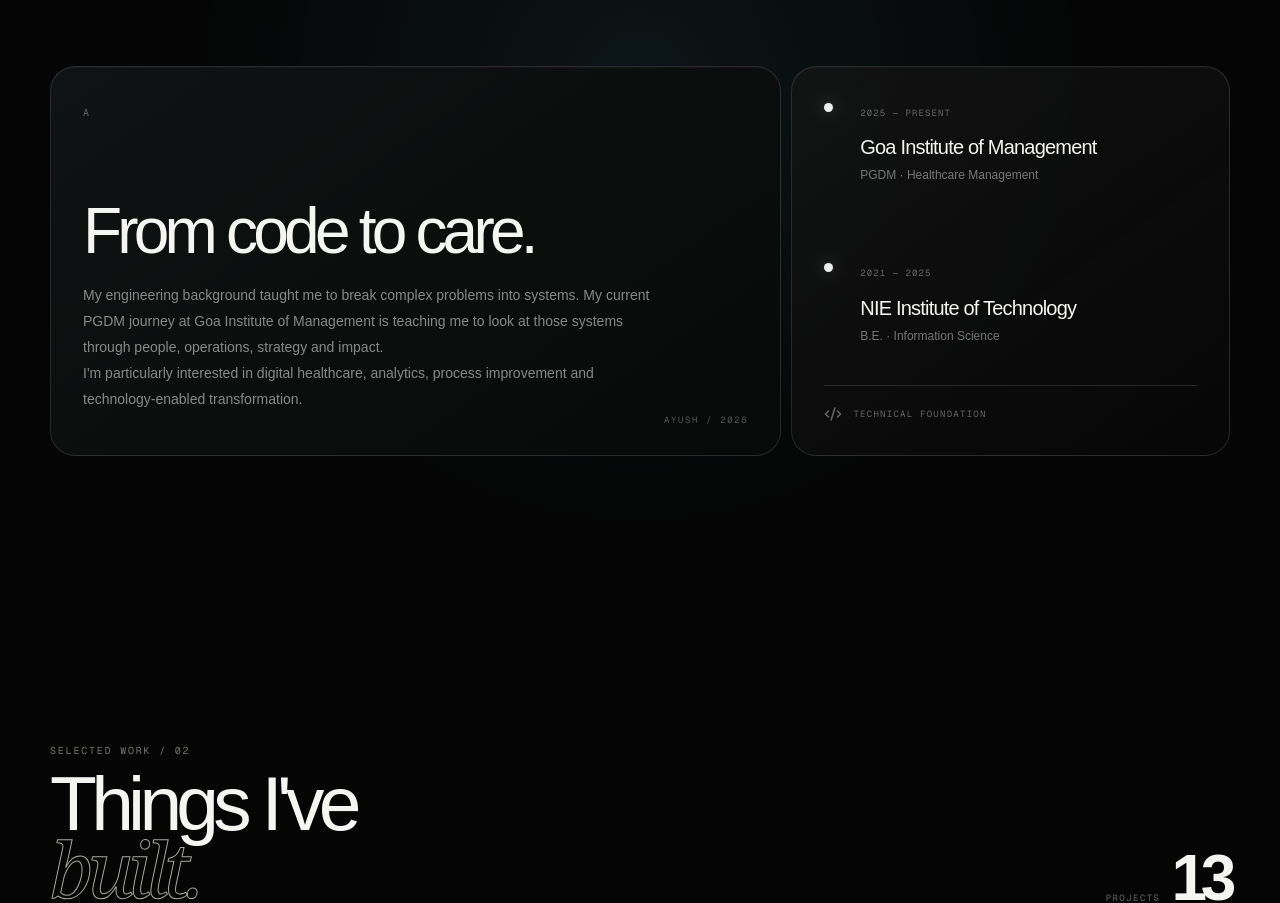
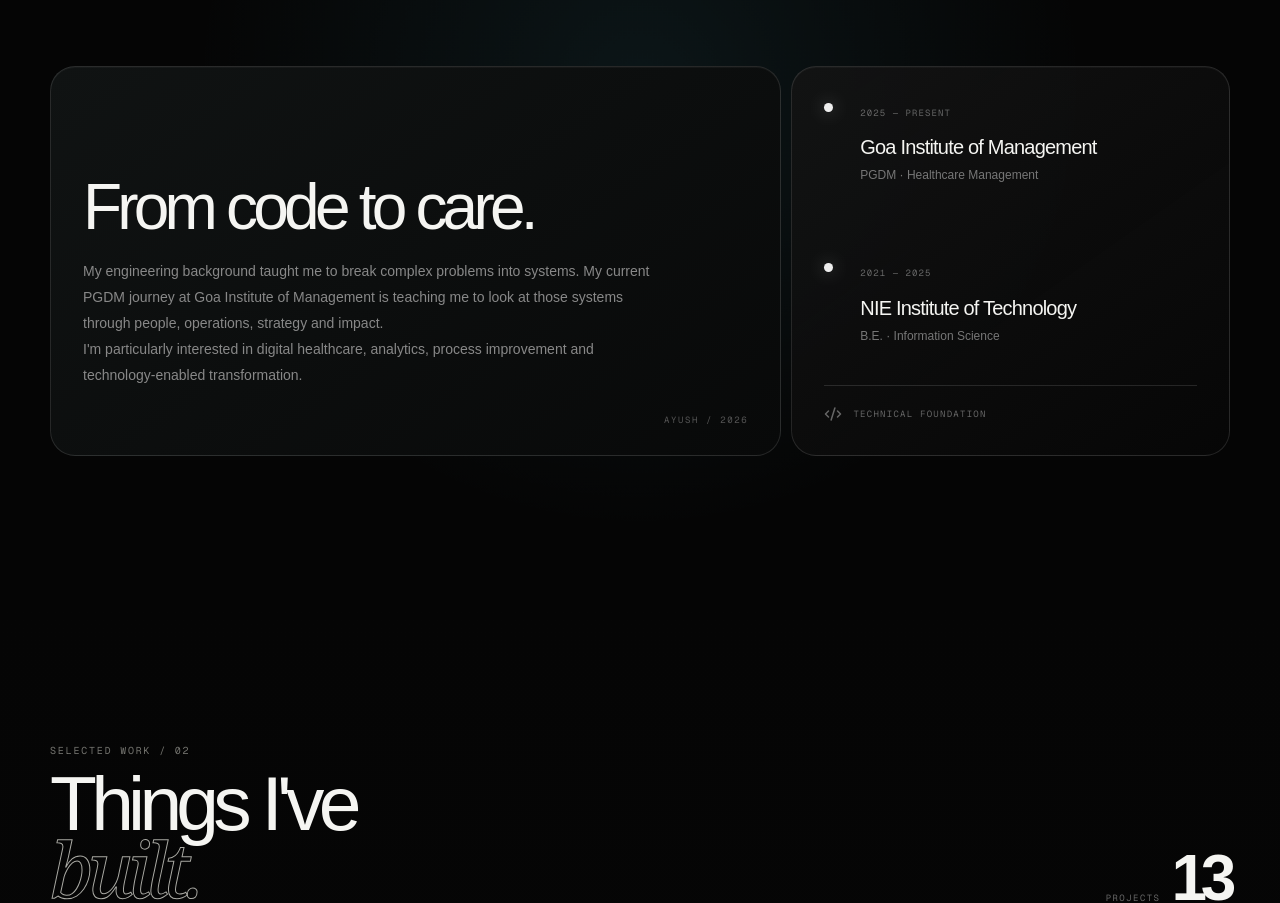
Before and after one commit to cdrayush/ayushparashar.github.io, a Next.js app: page /ayushparashar.github.io/ in a window 1280 px wide. Shown: the part 1727-2630 px from the top of the page. Built offline with nearby package versions, Linux system fonts and the light colour scheme.

Commit message:
Remove stray A label from about card

```diff
--- a/src/app/page.tsx
+++ b/src/app/page.tsx
@@ -292,7 +292,6 @@ export default function Home() {
 
         <div className="about-grid">
           <article className="panel about-story">
-            <span className="panel-number">A</span>
             <h3>From code to care.</h3>
             <p>
               My engineering background taught me to break complex problems
```
